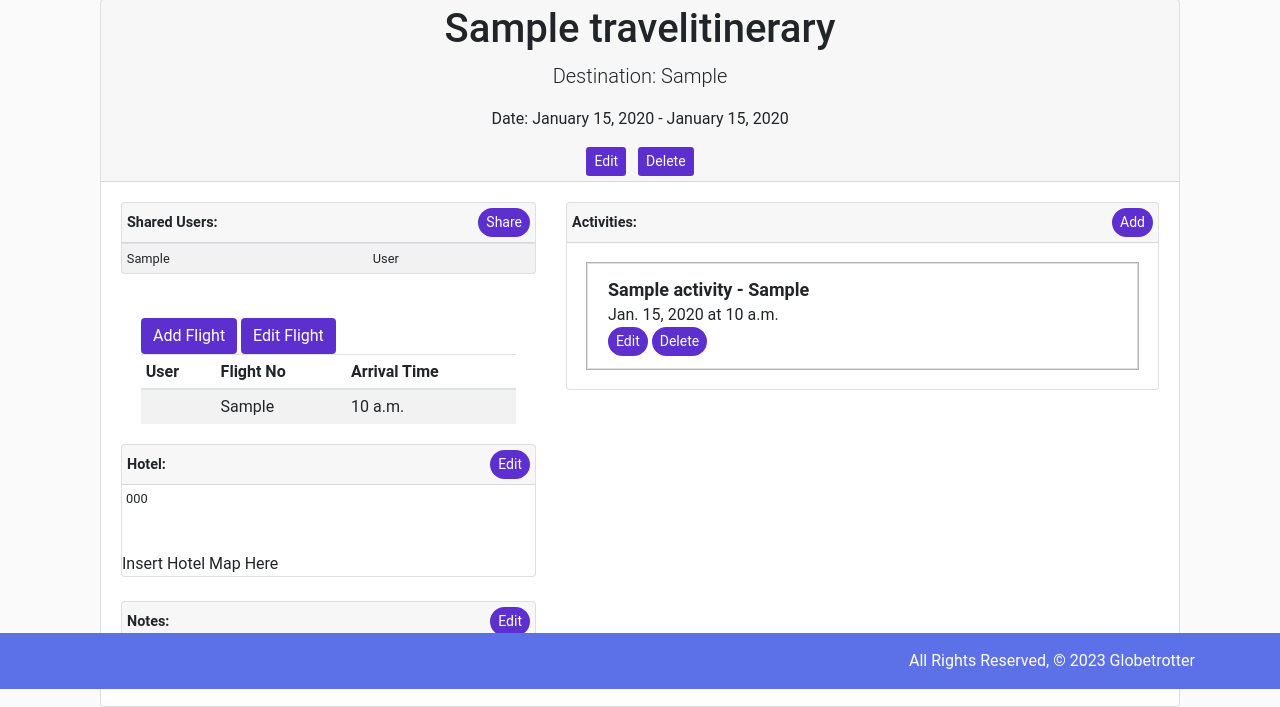
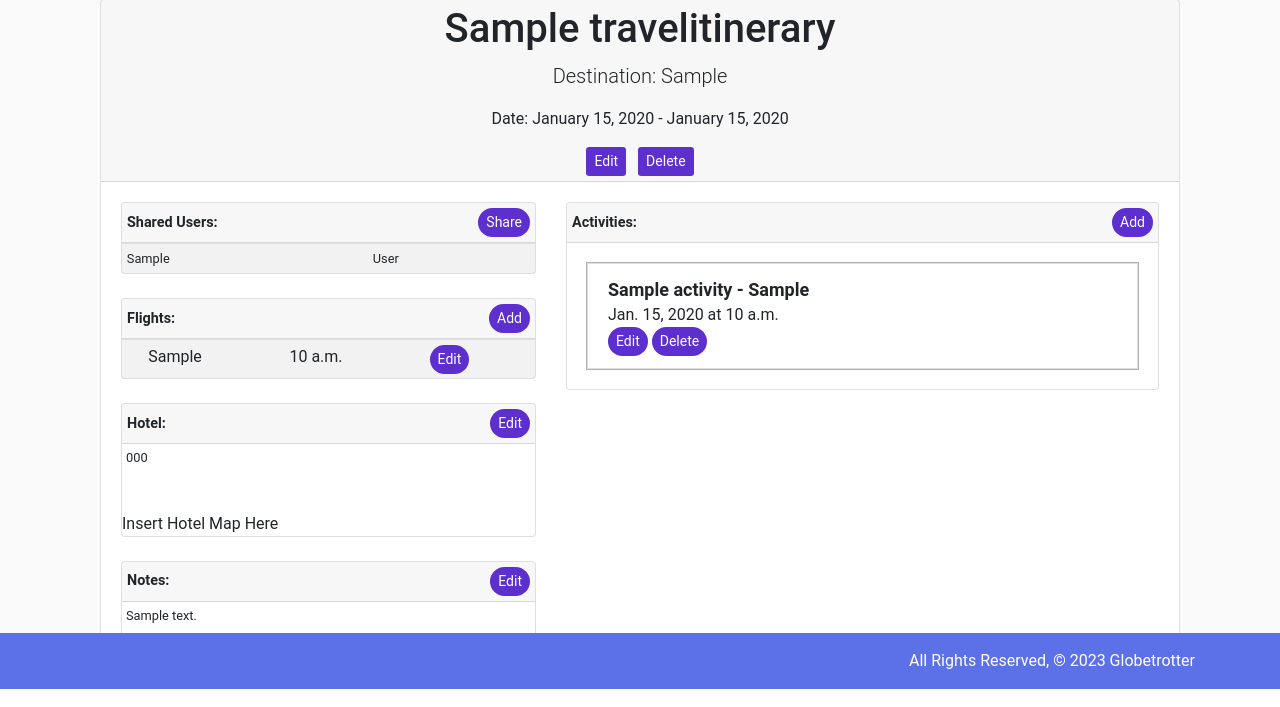
Before and after one commit to whuang214/Globetrotter, a Django app: page /itineraries/1/ in a window 1280 px wide. Shown: the part 111-818 px from the top of the page. Run offline with Django 3.2, Linux system fonts and the light colour scheme; tables that the repository leaves empty hold one stand-in row (values such as "Sample post"); some libraries are stand-ins or nearby versions.

Commit message:
updated flight card

```diff
--- a/main_app/templates/itineraries/detail.html
+++ b/main_app/templates/itineraries/detail.html
@@ -24,10 +24,10 @@
         >
       </div>
 
-      {% comment %} Shared User Card {% endcomment %}
       <div class="card-body">
         <div class="row">
           <div class="col-md-5">
+            {% comment %} Shared User Card {% endcomment %}
             <div class="card">
               <div
                 class="card-header d-flex justify-content-between align-items-center"
@@ -51,29 +51,39 @@
             </div>
             <br />
             {% comment %} Flight Card {% endcomment %}
-            <div class="card-body">
-              <a href="{% url 'create_flight' itinerary_id=itinerary.id  %}" class="btn btn-primary">Add Flight</a>
-              <table class="table table-striped table-sm mb-0">
-                <thead>
-                  <tr>
-                    <th>User</th>
-                    <th>Flight No</th>
-                    <th>Arrival Time</th>
-                  </tr>
-                </thead>
-                <tbody>
-                  {% for flight in itinerary.flight_set.all %}
+            <div class="card">
+              <div
+                class="card-header d-flex justify-content-between align-items-center"
+              >
+                <h5 class="mb-0">Flights:</h5>
+                <a
+                  href="{% url 'create_flight' itinerary_id=itinerary.id %}"
+                  class="btn btn-sm m-0 rounded-pill"
+                  >Add</a
+                >
+              </div>
+              <div class="card-text overflow-auto" style="max-height: 100px">
+                <table class="table table-striped table-sm mb-0">
+                  <tbody>
+                    {% for flight in itinerary.flight_set.all %}
                     <tr>
                       <td>{{ user.username }}</td>
                       <td>{{ flight.flight }}</td>
                       <td>{{ flight.arrival_time }}</td>
-                      <a href="{% url 'update_flight' itinerary_id=itinerary.id  flight_id=flight.id %}" class="btn btn-primary">Edit Flight</a>
+                      <td>
+                        <a
+                          href="{% url 'update_flight' itinerary_id=itinerary.id flight_id=flight.id %}"
+                          class="btn btn-sm m-0 rounded-pill"
+                          >Edit</a
+                        >
+                      </td>
                     </tr>
+                    {% endfor %}
                   </tbody>
-                  {% endfor %}
-                </tbody>
-              </table>
+                </table>
+              </div>
             </div>
+            <br />
             {% comment %} Hotel Card {% endcomment %}
             <div class="card">
               <div
```
